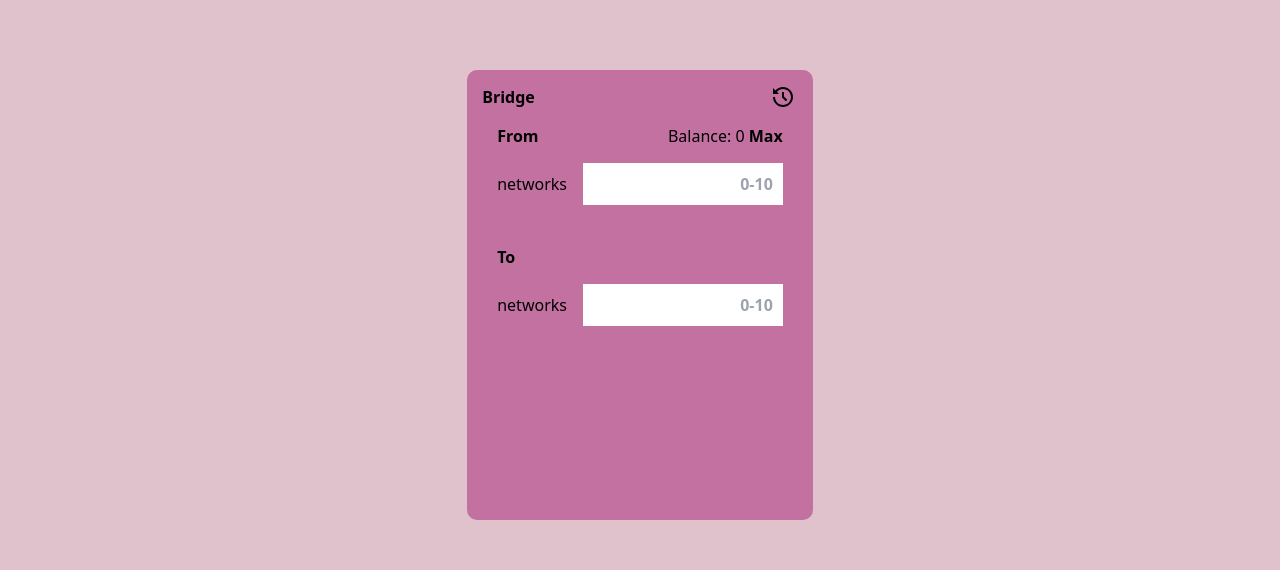
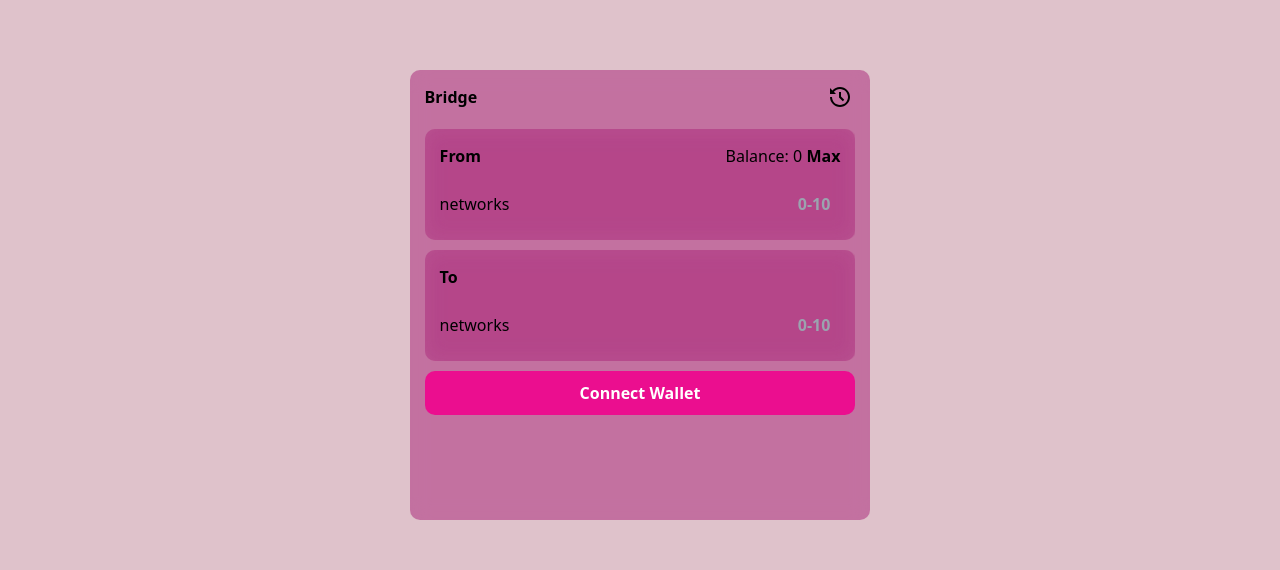
Before and after one commit to raazymuhd1/Yolo-Dex, a React (Vite) app: page /bridge in a window 1280 px wide. Shown: the part 125-695 px from the top of the page. Built offline with nearby package versions, Linux system fonts and the light colour scheme; what wagmi would draw is missing.

Commit message:
added a button on bridgeCard components

```diff
--- a/src/components/Bridge/index.jsx
+++ b/src/components/Bridge/index.jsx
@@ -1,13 +1,13 @@
 import React from 'react'
 import { RiHistoryFill } from "react-icons/ri";
-import BridgeCard from '../BridgeCard';
+import {BridgeCard, CustomButton} from '../../components';
 
 const Bridge = () => {
   return (
     <section className={`w-[90%] flex flex-col justify-center mx-auto h-[80vh]`}>
         {/* bridge main section */}
         <div
-            className={`flex flex-col min-h-[450px] xl:w-[30%] mx-auto p-[15px] rounded-[10px] lg:w-[40%] w-[70%] second-theme`}>
+            className={`flex flex-col gap-[20px] min-h-[450px] xl:w-[40%] mx-auto p-[15px] rounded-[10px] lg:w-[40%] w-[70%] second-theme`}>
             {/* bridge header */}
             <aside className="flex-row-center justify-between">
                 <div className="flex w-[50%] items-center gap-[20px]">
@@ -19,9 +19,10 @@ const Bridge = () => {
                 <RiHistoryFill size={24} className='w-[18px] md:w-[30px] font-bold' />
             </aside>
 
-            <aside className='flex flex-col gap-[10px]'>
+            <aside className='flex w-full flex-col gap-[10px]'>
                 <BridgeCard title="From" />
                 <BridgeCard title="To" />
+                <CustomButton title="Connect Wallet" styles="w-full text-[#fff] bg-secondary" />
             </aside>
         </div>
     </section>
--- a/src/components/BridgeCard/index.jsx
+++ b/src/components/BridgeCard/index.jsx
@@ -2,7 +2,7 @@ import React from 'react'
 
 const BridgeCard = ({title}) => {
   return (
-    <div className={`flex flex-col gap-[15px] w-full p-[15px]`}>
+    <div className={`flex flex-col gap-[15px] w-full p-[15px] second-theme rounded-[10px]`}>
         <div className='flex w-full justify-between'>
             <h4 className='font-bold'> {title} </h4>
             <h5 className={` ${title.toLowerCase() == "to" && "hidden"} `}> Balance: 0 <strong className='font-bold cursor-pointer'> Max </strong> </h5>
@@ -13,7 +13,7 @@ const BridgeCard = ({title}) => {
             {/* input */}
             <input
                type="text"
-              className='w-[70%] placeholder:text-right placeholder:font-bold outline-none h-full border-none p-[10px]'
+              className='w-[70%] placeholder:text-right placeholder:font-bold outline-none h-full border-none p-[10px] bg-transparent text-[#fff] text-right'
               placeholder='0-10' />
         </div>
     </div>
--- /dev/null
+++ b/src/components/BridgeInfo/index.jsx
@@ -0,0 +1,9 @@
+import React from 'react'
+
+const BridgeInfo = () => {
+  return (
+    <div>BridgeInfo</div>
+  )
+}
+
+export default BridgeInfo
--- a/src/components/index.js
+++ b/src/components/index.js
@@ -2,6 +2,8 @@ export { default as Header } from "./Header"
 export { default as CustomButton } from "./CustomButton"
 export { default as Swap } from "./Swap"
 export { default as Bridge } from "./Bridge"
+export { default as BridgeCard } from "./BridgeCard"
+export { default as BridgeInfo } from "./BridgeInfo"
 export { default as SwapCard } from "./SwapCard"
 export { default as ConfirmSwap } from "./ConfirmSwap"
 export { default as SwapInfo } from "./SwapInfo"
```
